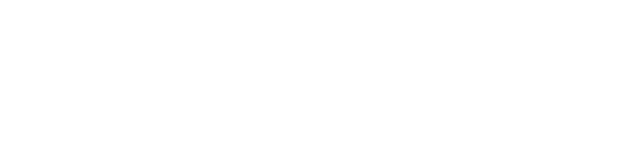
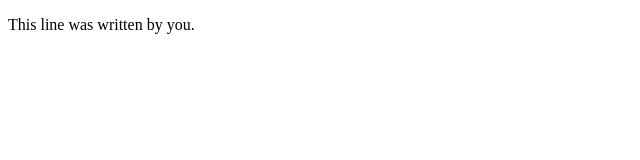
Before and after one commit to ryan5481/git-video, a plain HTML site: page index.html in a window 1280 px wide. Shown: the whole page, without its empty margins (0-640 px from the left). Drawn offline with Linux system fonts and the light colour scheme.

Commit message:
updated index file

```diff
--- a/index.html
+++ b/index.html
@@ -6,6 +6,7 @@
     <meta name="viewport" content="width=device-width, initial-scale=1.0">
     <title>Document</title>
     <title>Hello world</title>
+    <p>This line was written by you.</p>
 </head>
 
 <body>
```
